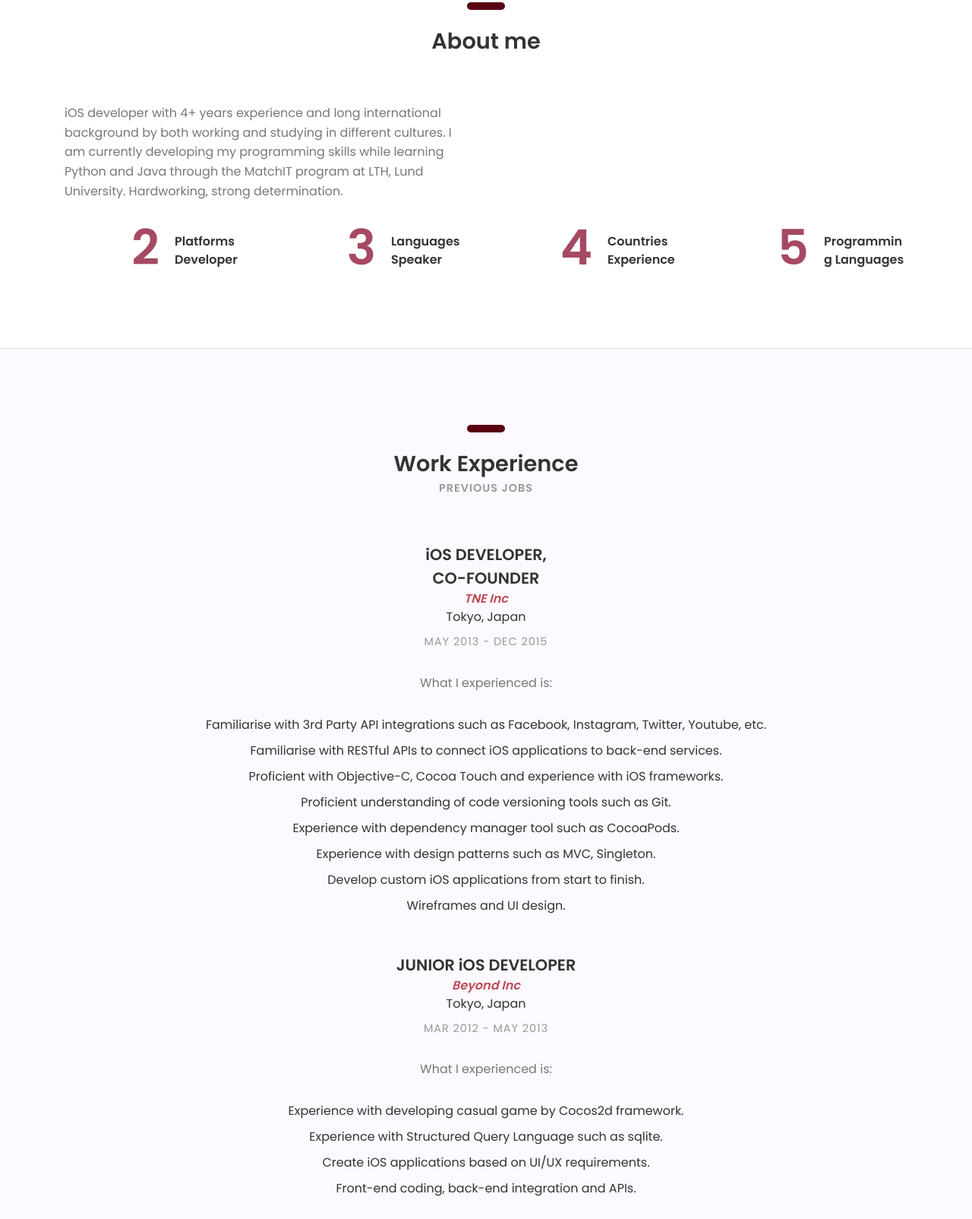
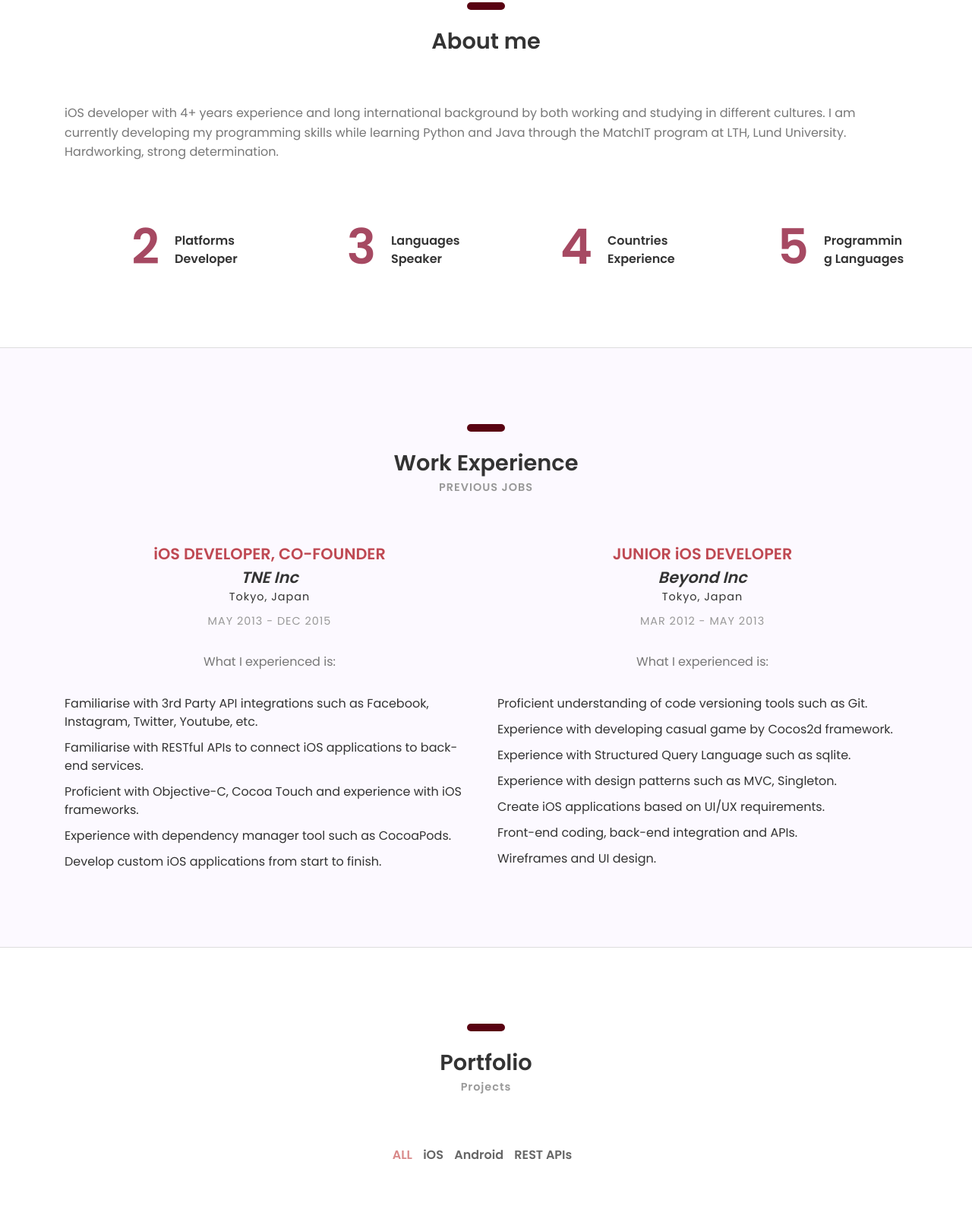
Before and after one commit to legacy-matchit/hp, a plain HTML site: page index.html in a window 1280 px wide. Shown: the part 645-2249 px from the top of the page at 76% size. Drawn offline with Linux system fonts and the light colour scheme; files whose address does not match are found by name.

Commit message:
update index.html

```diff
--- a/03-cv-business/css/styles.css
+++ b/03-cv-business/css/styles.css
@@ -111,6 +111,7 @@ b.max-bold{ font-weight: 700; }
 
 .center-text{ text-align: center; }
 
+.left-text{ text-align: left; }
 
 
 /* ---------------------------------
--- a/index.html
+++ b/index.html
@@ -106,14 +106,14 @@
 						<h3><b>About me</b></h3>
 					</div>
 				</div><!-- col-sm-3 -->
-				<div class="col-sm-12 col-md-6">
-					<p class="margin-b-30"> iOS developer with 4+ years experience and
+				<div class="col-sm-12">
+					<p class="margin-b-30 left-text" > iOS developer with 4+ years experience and
 						long international background by both working and studying in different cultures.
 						I am currently developing my programming skills while learning Python and Java
 						through the MatchIT program at LTH, Lund University.
 						Hardworking, strong determination. </p>
 				</div><!-- col-sm-6 -->
-				<div class="col-sm-12 col-md-6">
+				<div class="col-sm-12">
 					<p class="margin-b-50"></p>
 				</div><!-- col-sm-6 -->
 
@@ -165,39 +165,40 @@
 					</div>
 				</div><!-- col-sm-3 -->
 
-				<div class="col-sm-12">
+				<div class="col-md-12 col-lg-6">
 					<div class="experience margin-b-50">
-						<h4><b>iOS DEVELOPER,<br> CO-FOUNDER</b></h4>
-						<h5 class="font-yellow"><i><b>TNE Inc</b></i></h5>
-						<h7>Tokyo, Japan<h7>
+						<h4 class="font-yellow"><b>iOS DEVELOPER, CO-FOUNDER</b></h4>
+						<h4><i><b>TNE Inc</b></i></h4>
+						<h6>Tokyo, Japan<h6>
 						<h6 class="font-lite-black margin-t-10">MAY 2013 - DEC 2015</h6>
 						<p class="margin-tb-30">What I experienced is:</p>
-						<ul class="list margin-b-30">
+						<ul class="list margin-b-30 left-text" >
 							<li>Familiarise with 3rd Party API integrations such as Facebook, Instagram, Twitter, Youtube, etc.</li>
 							<li>Familiarise with RESTful APIs to connect iOS applications to back-end services.</li>
 							<li>Proficient with Objective-C, Cocoa Touch and experience with iOS frameworks.</li>
+							<li>Experience with dependency manager tool such as CocoaPods.</li>
+							<li>Develop custom iOS applications from start to finish.</li>
+						</ul>
+					</div><!-- experience -->
+				</div>
+
+				<div class="col-md-12 col-lg-6">
+					<div class="experience margin-b-50">
+						<h4 class="font-yellow"><b>JUNIOR iOS DEVELOPER</b></h4>
+						<h4><i><b>Beyond Inc</b></i></h4>
+						<h6>Tokyo, Japan<h6>
+						<h6 class="font-lite-black margin-t-10">MAR 2012 - MAY 2013</h6>
+						<p class="margin-tb-30">What I experienced is:</p>
+						<ul class="list left-text">
 							<li>Proficient understanding of code versioning tools such as Git.</li>
-							<li>Experience with dependency manager tool such as CocoaPods.</li>
+							<li>Experience with developing casual game by Cocos2d framework.</li>
+							<li>Experience with Structured Query Language such as sqlite.</li>
 							<li>Experience with design patterns such as MVC, Singleton.</li>
-							<li>Develop custom iOS applications from start to finish.</li>
+							<li>Create iOS applications based on UI/UX requirements.</li>
+							<li>Front-end coding, back-end integration and APIs.</li>
 							<li>Wireframes and UI design.</li>
 						</ul>
 					</div><!-- experience -->
-
-					<div class="experience margin-b-50">
-						<h4><b>JUNIOR iOS DEVELOPER</b></h4>
-						<h5 class="font-yellow"><i><b>Beyond Inc</b></i></h5>
-						<h7>Tokyo, Japan<h7>
-						<h6 class="font-lite-black margin-t-10">MAR 2012 - MAY 2013</h6>
-						<p class="margin-tb-30">What I experienced is:</p>
-						<ul class="list">
-							<li>Experience with developing casual game by Cocos2d framework.</li>
-							<li>Experience with Structured Query Language such as sqlite.</li>
-							<li>Create iOS applications based on UI/UX requirements.</li>
-							<li>Front-end coding, back-end integration and APIs.</li>
-						</ul>
-					</div><!-- experience -->
-
 				</div><!-- col-sm-9 -->
 			</div><!-- row -->
 		</div><!-- container -->
@@ -385,12 +386,10 @@
 				</div><!-- col-sm-12 -->
 
 				<div class="col-sm-12 col-md-6">
-					<h4><b>iOS Development</b></h4>
+					<h4 class="margin-b-20"><b>iOS Development</b></h4>
 					<h6 class="expert">Mid Level</h6>
 
-					<p class="margin-tb-30">Duis non volutpat arcu, eu mollis tellus. Sed finibus aliquam neque sit amet sodales.
-						Lorem ipsum dolor sit amet, consectetur adipiscing elit. Nulla maximus pellentes que velit,
-						quis consequat nulla effi citur at.</p>
+					<p class="margin-tb-30"></p>
 
 					<div class="line-progress margin-b-20" data-prog-percent=".90"><div></div>
 						<p class="progress-title"><b>Objective-C</b></p></div>
@@ -401,12 +400,10 @@
 				</div><!-- col-md-6 -->
 
 				<div class="col-sm-12 col-md-6">
-					<h4><b>Android & REST API Development</b></h4>
+					<h4 class="margin-b-20"><b>Android & REST API Development</b></h4>
 					<h6 class="expert">Junior Level</h6>
 
-					<p class="margin-tb-30">Duis non volutpat arcu, eu mollis tellus. Sed finibus aliquam neque sit amet sodales.
-						Lorem ipsum dolor sit amet, consectetur adipiscing elit. Nulla maximus pellentes que velit,
-						quis consequat nulla effi citur at.</p>
+					<p class="margin-tb-30"></p>
 
 					<div class="line-progress margin-b-20" data-prog-percent=".80"><div></div>
 						<p class="progress-title"><b>JAVA</b></p></div>
```
